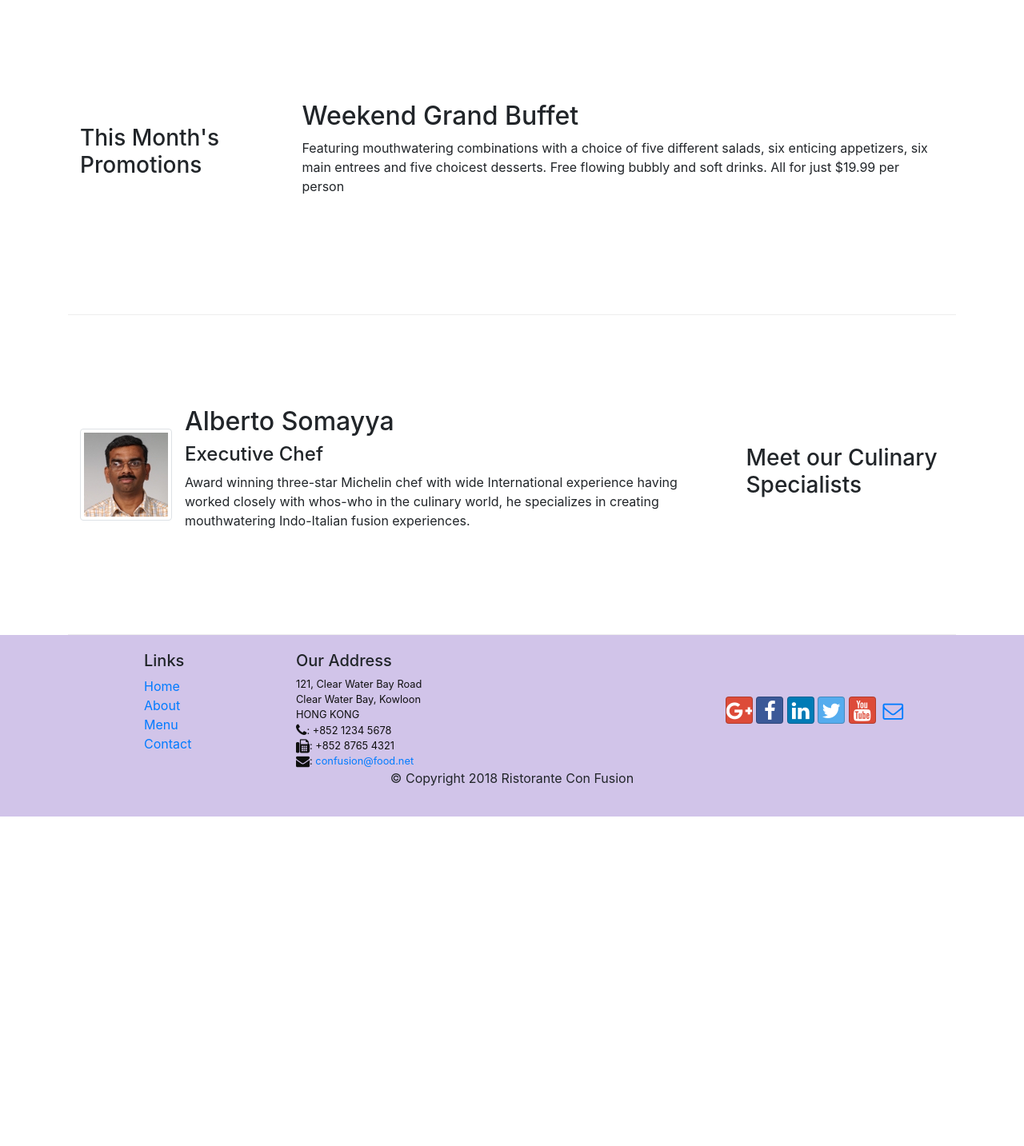
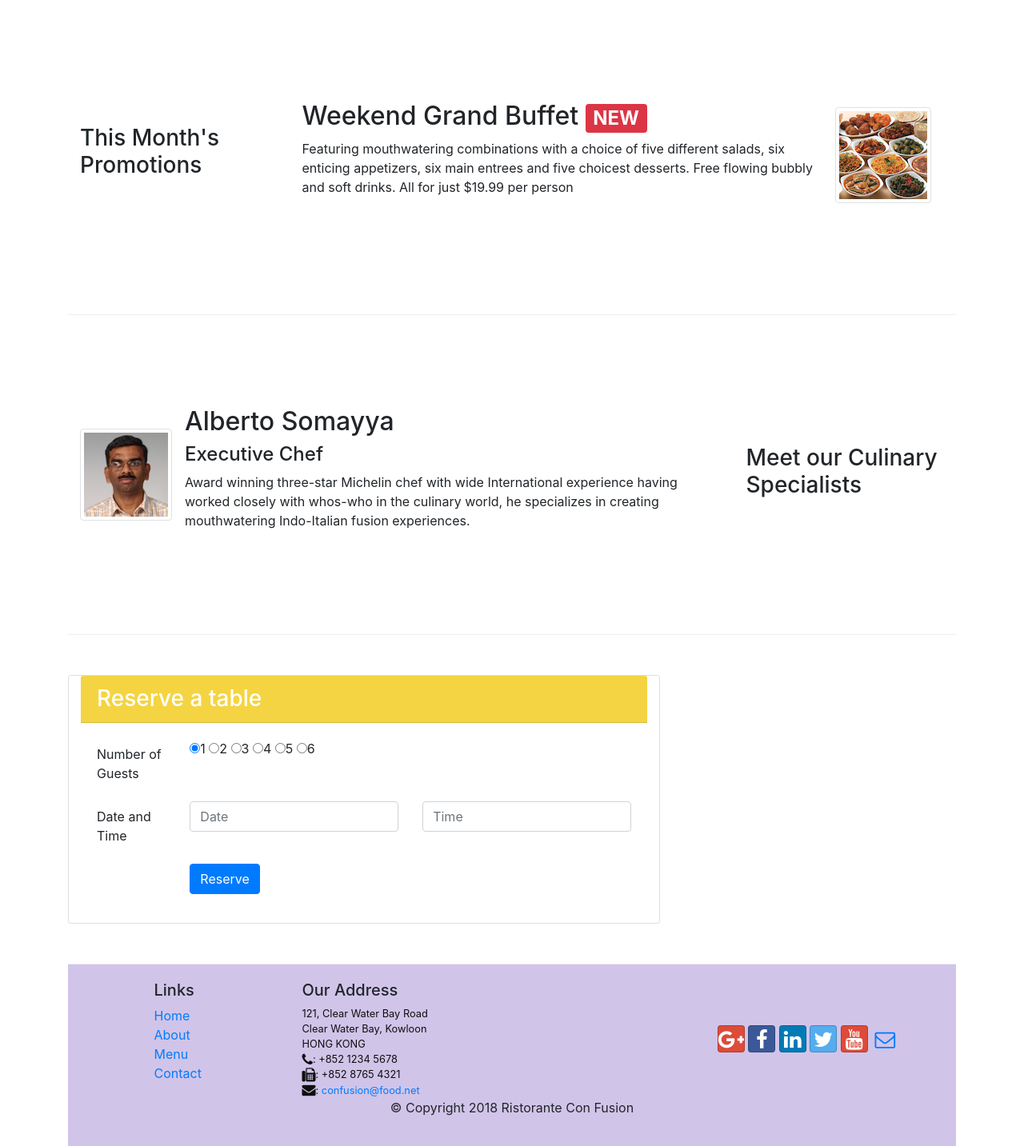
Before and after one commit to medehn/coursera, a website: page ass1/index.html in a window 1280 px wide. Shown: the part 740-2173 px from the top of the page at 80% size. Before the commit the page ends 1761 px from the top, so only its background shows below. Drawn offline with nearby package versions, Linux system fonts and the light colour scheme.

Commit message:
assignment 2 done

```diff
--- a/ass1/index.html
+++ b/ass1/index.html
@@ -1,3 +1,6 @@
+
+
+
 <!DOCTYPE html>
 <html lang="en">
 
@@ -41,6 +44,7 @@
 
 </nav>
 
+
 <header class="jumbotron">
     <div class="container">
         <div class="row row-header">
@@ -49,8 +53,13 @@
                 <p>We take inspiration from the World's best cuisines, and create a unique fusion experience. Our
                     lipsmacking creations will tickle your culinary senses!</p>
             </div>
-            <div class="col-12 col-sm align-self-center">
+            <div class="col-12 col-sm-3 align-self-center">
                 <img src="img/logo.png" class="img-fluid">
+            </div>
+            <div class="col-12 col-sm-3 ">
+                <div class="btn-block align-self-center" >
+                    <a role="button" class="btn btn-warning " href="#reservation">Reserve Table</a>
+                </div>
             </div>
         </div>
     </div>
@@ -66,7 +75,8 @@
                 <img class="d-flex mr-3 img-thumbnail align-self-center"
                      src="img/uthappizza.png" alt="Uthappizza">
                 <div class="media-body">
-                    <h2 class="mt-0">Uthappizza</h2>
+                    <h2 class="mt-0">Uthappizza <span class="badge badge-danger">HOT</span> <span
+                            class="badge badge-pill badge-secondary">$4.99</span></h2>
                     <p class="d-none d-sm-block">A unique combination of Indian Uthappam (pancake) and
                         Italian pizza, topped with Cerignola olives, ripe vine
                         cherry tomatoes, Vidalia onion, Guntur chillies and
@@ -76,16 +86,23 @@
         </div>
     </div>
 
-
     <div class="row row-content align-items-center">
         <div class="col-12 col-sm-4 col-md-3">
             <h3>This Month's Promotions</h3>
         </div>
         <div class="col col-sm col-md">
-            <h2>Weekend Grand Buffet</h2>
-            <p>Featuring mouthwatering combinations with a choice of five different salads, six enticing appetizers, six
-                main entrees and five choicest desserts. Free flowing bubbly and soft drinks. All for just $19.99 per
+            <div class="media">
+                <div class="media-body">
+                    <h2 class="mt-0">Weekend Grand Buffet <span class="badge badge-danger">NEW</span></h2>
+                    <p class ="d-none d-sm-block">Featuring mouthwatering combinations with a choice of five different salads, six enticing
+                        appetizers, six
+                        main entrees and five choicest desserts. Free flowing bubbly and soft drinks. All for just
+                        $19.99 per
                         person </p>
+                </div>
+                <img class="d-flex mr-3 img-thumbnail align-self-center"
+                     src="img/buffet.png" alt="Buffet">
+            </div>
         </div>
     </div>
 
@@ -108,6 +125,41 @@
                 </div>
             </div>
         </div>
+    </div>
+
+    <div class="row row-content align-items-center">
+        <div class="card col-12 col-sm-8 col-sm-offset-2">
+            <h3 class="card-header text-white" id="reservation">Reserve a table</h3>
+            <div class="card-body">
+                <form>
+                    <div class="form-group row">
+                        <label class="col-12 col-sm-2 col-form-label">Number of Guests</label>
+                        <div class="col-10">
+                            <label class="radio-inline"><input type="radio" name="optradio" checked>1</label>
+                            <label class="radio-inline"><input type="radio" name="optradio">2</label>
+                            <label class="radio-inline"><input type="radio" name="optradio">3</label>
+                            <label class="radio-inline"><input type="radio" name="optradio">4</label>
+                            <label class="radio-inline"><input type="radio" name="optradio">5</label>
+                            <label class="radio-inline"><input type="radio" name="optradio">6</label>
+                        </div>
+                    </div>
+                    <div class="form-group row">
+                        <label class="col-12 col-md-2 col-form-label">Date and Time</label>
+                        <div class="col-12 col-sm-5">
+                            <input type="text" class="form-control" placeholder="Date">
+                        </div>
+                        <div class="col-12 col-md-5">
+                            <input type="text" class="form-control" placeholder="Time">
+                        </div>
+                    </div>
+                    <div class="form-group row">
+                        <div class="offset-md-2 col-md-10">
+                            <button type="Reserve" class="btn btn-primary">Reserve</button>
+                        </div>
+                    </div>
+                </form>
+            </div>
+
         </div>
     </div>
 
@@ -144,7 +196,8 @@
                                 class="fa fa-facebook"></i></a>
                         <a class="btn btn-social-icon btn-linkedin" href="http://www.linkedin.com/in/"><i
                                 class="fa fa-linkedin"></i></a>
-                    <a class="btn btn-social-icon btn-twitter" href="http://twitter.com/"><i class="fa fa-twitter"></i></a>
+                        <a class="btn btn-social-icon btn-twitter" href="http://twitter.com/"><i
+                                class="fa fa-twitter"></i></a>
                         <a class="btn btn-social-icon btn-google" href="http://youtube.com/"><i
                                 class="fa fa-youtube"></i></a>
                         <a class="btn btn-social-icon" href="mailto:"><i class="fa fa-envelope-o"></i></a>
--- a/ass1/style.css
+++ b/ass1/style.css
@@ -36,3 +36,7 @@ body{
 .navbar-dark {
      background-color: #512DA8;
 }
+
+#reservation{
+    background-color: #f4d442;
+}
```
Lines whose indentation alone changed are shown as unchanged.
